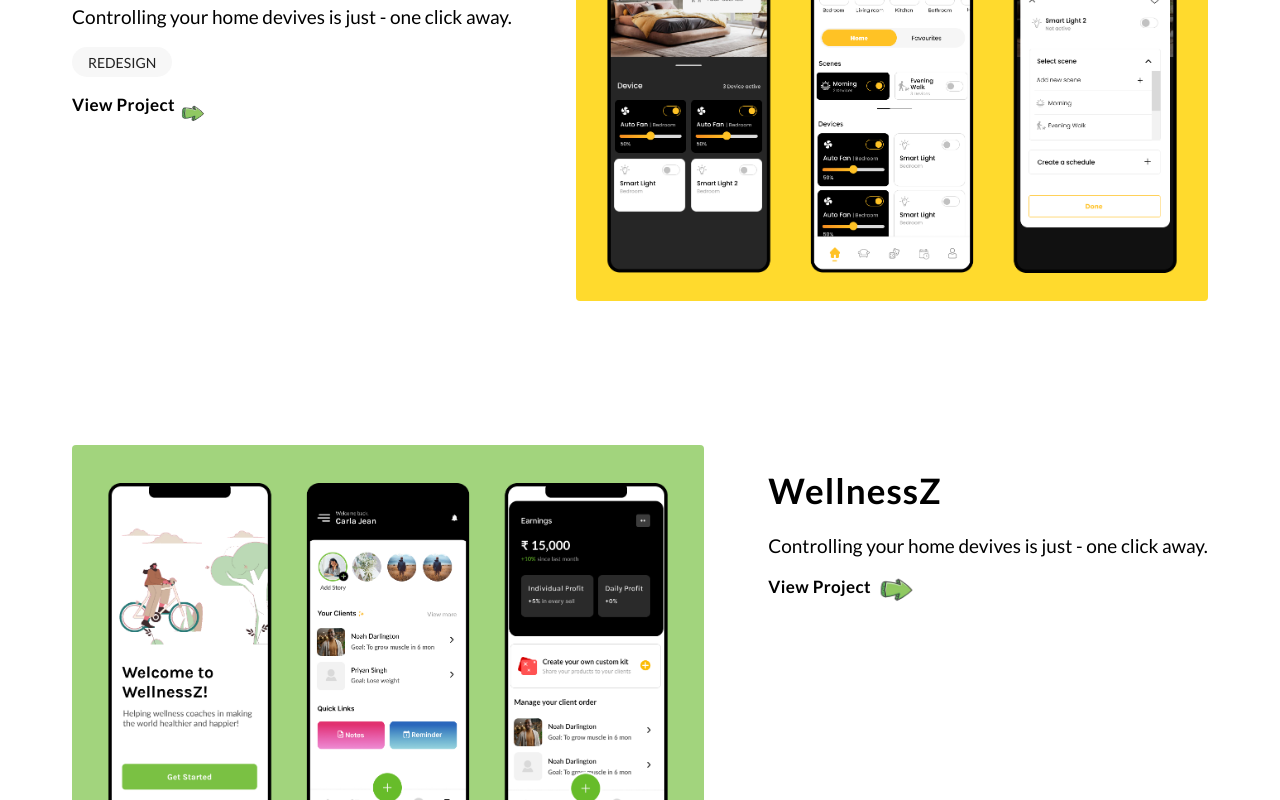
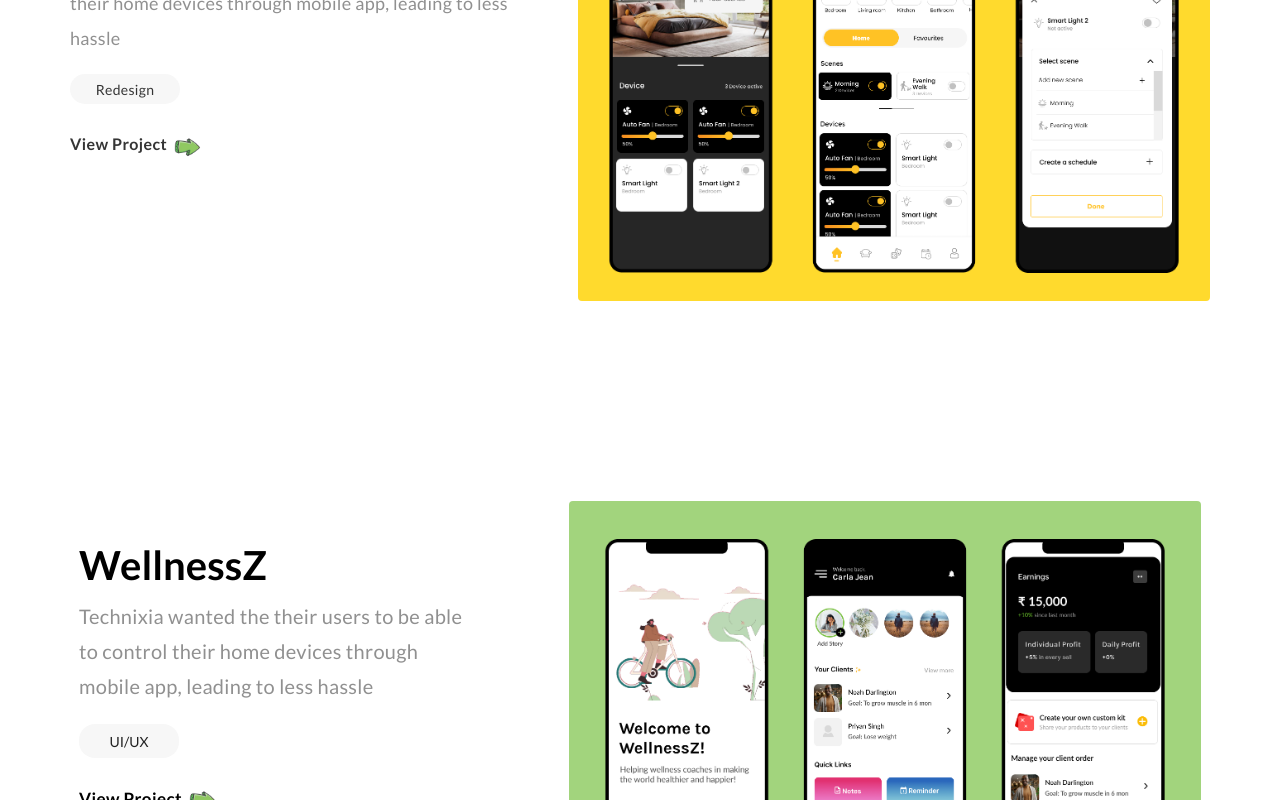
Before and after one commit to angelrana/portfolio-website, a React (Create React App) app: page / in a window 1280 px wide. Shown: the part 900-1700 px from the top of the page. Built offline with nearby package versions, Linux system fonts and the light colour scheme; a web font is replaced by a local one.

Commit message:
work page

```diff
--- a/src/App.css
+++ b/src/App.css
@@ -52,3 +52,7 @@
 html {
     scroll-behavior: smooth;
 }
+
+.role{
+  border-style: 1px solid black;
+}
--- a/src/Home.jsx
+++ b/src/Home.jsx
@@ -76,19 +76,19 @@
               fontWeight: "light",
             }}>
             <a
-              href="#about"
+
               style={{ textDecoration: "none", color: "#2c2c2c" }}
               className="hover-line-animation">
               Home
             </a>
             <a
-              href="#work"
+
               style={{ textDecoration: "none", color: "#2c2c2c" }}
               className="hover-line-animation">
               Resume
             </a>
             <a
-              href="#"
+
               style={{ textDecoration: "none", color: "#2c2c2c" }}
               className="hover-line-animation">
               Contact
@@ -178,93 +178,165 @@
             sx={{
               display: "flex",
               flexDirection: "row",
-                        justifyContent: "space-evenly",
-              alignItems: "flex-start"
+              justifyContent: "center",
+              gap: "60px",
             }}>
-            <Box
-              sx={{
+            <div
+              style={{
                 fontFamily: "Lato, sans-serif",
-
+                width: "28em",
+                marginTop: "-40px",
               }}>
               <p
                 style={{
-                  fontSize: "35px",
+                  fontSize: "40px",
                   fontWeight: "bold",
+                  color: "#222222",
                 }}>
                 Technixia
               </p>
-              <p style={{ fontSize: "19px" }}>
-                Controlling your home devives is just - one click away.
-                        </p>
-                        <div style={{
-                            backgroundColor: "#f7f7f7", width: "100px", height: "30px", borderRadius: "16px",
-                        display: "flex", justifyContent: "center", alignItems: "center"
-                        }}>
-                            <p style={{fontSize: "14px", color: "#222222"}}>REDESIGN</p>
-                        </div>
               <p
                 style={{
-                  fontSize: "17px",
-                  fontWeight: "bold",
+                  fontSize: "18px",
+                  color: "#909090",
+                  lineHeight: "35px",
+                  marginTop: "-30px",
+                  letterSpacing: "0.3px",
+                  fontWeight: "lighter",
+                }}>
+                Technixia wanted the their users to be able to control their
+                home devices through mobile app, leading to less hassle
+              </p>
+
+              <div
+                style={{
+                  backgroundColor: "#f7f7f7",
+                  width: "110px",
+                  height: "30px",
+                  borderRadius: "16px",
+                  display: "flex",
+                  justifyContent: "center",
+                  alignItems: "center",
+                }}>
+                <p
+                  style={{
+                    fontSize: "14px",
+                    color: "#353535",
+                    letterSpacing: "0.3px",
+                  }}>
+                  Redesign
+                </p>
+              </div>
+              <Link to="/technixia" style={{textDecoration: "none", color: "#353535"}}>
+                <div
+                  style={{
+                    display: "flex",
+                    flexDirection: "row",
+                    alignItems: "center",
+                  }}>
+                  <h4
+                    style={{
+                      fontSize: "16px",
+
                       letterSpacing: "0.4px",
+                      marginTop: "30px",
                     }}>
                     View Project
+                  </h4>
                   <img
                     src="/images/greenarrow.png"
                     style={{
-                    position: "absolute",
-                    width: "35px",
+                      width: "40px",
+                      marginTop: "10px",
+                    }}></img>
+                </div>
 
-                  }}></img>
-              </p>
-            </Box>
+              </Link>
+            </div>
+
             <img
               src="/images/technixia-page2.png"
-              style={{ width: "50%", borderRadius: "4px" }}></img>
+              style={{
+                width: "50%",
+                borderRadius: "4px",
+              }}></img>
           </Box>
 
           <Box
             sx={{
               display: "flex",
               flexDirection: "row",
-              justifyContent: "space-evenly",
-              marginTop: "9em",
+              justifyContent: "center",
+              gap: "90px",
+              marginTop: "200px",
             }}>
-            <img
-              src="/images/wellnessZ-page.png"
-              style={{ width: "50%", borderRadius: "4px" }}></img>
-            <Box
-              sx={{
+            <div
+              style={{
                 fontFamily: "Lato, sans-serif",
-
+                width: "25em",
               }}>
-              <h1
+              <p
                 style={{
-                  fontSize: "35px",
-                  letterSpacing: "1px",
-                  fontWeight: "700",
+                  fontSize: "40px",
+                  fontWeight: "bold",
                 }}>
                 WellnessZ
-              </h1>
-              <p style={{ fontSize: "19px" }}>
-                Controlling your home devives is just - one click away.
               </p>
+              <p
+                style={{
+                  fontSize: "20px",
+                  fontWeight: "lighter",
+                  color: "#909090",
+                  lineHeight: "35px",
+                  marginTop: "-30px",
+                  letterSpacing: "0.3px",
+                }}>
+                Technixia wanted the their users to be able to control their
+                home devices through mobile app, leading to less hassle
+              </p>
+
+              <div
+                style={{
+                  backgroundColor: "#f7f7f7",
+                  width: "100px",
+                  height: "34px",
+                  borderRadius: "16px",
+                  display: "flex",
+                  justifyContent: "center",
+                  alignItems: "center",
+                }}>
+                <p style={{ fontSize: "14px", color: "#222222" }}>UI/UX</p>
+              </div>
+              <div
+                style={{
+                  display: "flex",
+                  flexDirection: "row",
+                  alignItems: "center",
+                }}>
                 <p
                   style={{
                     fontSize: "17px",
                     fontWeight: "bold",
                     letterSpacing: "0.4px",
+                    marginTop: "30px",
                   }}>
                   View Project
+                </p>
                 <img
                   src="/images/greenarrow.png"
                   style={{
-                    position: "absolute",
-                    width: "50px",
-                    marginTop: "-14px",
+                    width: "40px",
+                    marginTop: "12px",
                   }}></img>
-              </p>
-            </Box>
+              </div>
+            </div>
+
+            <img
+              src="/images/wellnessZ-page.png"
+              style={{
+                width: "50%",
+                borderRadius: "4px",
+              }}></img>
           </Box>
         </Box>
 
--- a/src/technixia.jsx
+++ b/src/technixia.jsx
@@ -5,6 +5,7 @@
 const Technixia = () => {
     return (
         <Box>
+
         <Box
           sx={{
             flexGrow: 1,
@@ -15,7 +16,8 @@
           }}>
           <Box
             sx={{
-              paddingLeft: 9,
+              //   paddingLeft: 9,
+              marginLeft: 9,
             }}>
             <Link to="/" style={{ textDecoration: "none", color: "black" }}>
               <h1
@@ -29,55 +31,95 @@
           </Box>
           <Box
             sx={{
-              paddingRight: 9,
+              marginRight: 9,
               display: "flex",
               flexDirection: "row",
               justifyContent: "flex-end",
               alignItems: "center",
-              gap: "60px",
+              gap: "55px",
               fontFamily: "Lato, sans-serif",
               fontSize: "16px",
               fontWeight: "light",
             }}>
             <Link to="/">
               <a
-                href="#about"
                 style={{ textDecoration: "none", color: "#2c2c2c" }}
                 className="hover-line-animation">
                 Home
               </a>
             </Link>
             <a
-              href="#work"
+              style={{ textDecoration: "none", color: "#2c2c2c" }}
+              className="hover-line-animation">
+              Resume
+            </a>
+            <a
               style={{ textDecoration: "none", color: "#2c2c2c" }}
               className="hover-line-animation">
               Contact
             </a>
-            <a
-              href="#"
-              style={{ textDecoration: "none", color: "#2c2c2c" }}
-              className="hover-line-animation">
-              Resume
-            </a>
           </Box>
             </Box>
 
+
           <Box
-          style={{
+            sx={{
               display: "flex",
               flexDirection: "row",
-            justifyContent: "space-around",
-            marginTop: "50px",
+              justifyContent: "center",
+                    gap: "60px",
+            marginTop: "30px"
             }}>
-          <Box>
-            <h1>This is technixxa project</h1>
+            <div
+              style={{
+                fontFamily: "Lato, sans-serif",
+                width: "28em",
+                marginTop: "-40px",
+              }}>
+              <p
+                style={{
+                  fontSize: "40px",
+                  fontWeight: "bold",
+                  color: "#222222",
+                }}>
+                Technixia
+              </p>
+              <p
+                style={{
+                  fontSize: "18px",
+                  color: "#909090",
+                  lineHeight: "35px",
+                  marginTop: "-30px",
+                  letterSpacing: "0.3px",
+                  fontWeight: "lighter",
+                }}>
+                Technixia wanted the their users to be able to control their
+                home devices through mobile app, leading to less hassle
+              </p>
+
+            </div>
+
+            <img
+              src="/images/technixia-page2.png"
+              style={{
+                width: "50%",
+                borderRadius: "4px",
+              }}></img>
             </Box>
 
-          <img
-            src="/images/Tech.png"
-            style={{ width: "50%", borderRadius: "4px" }}
-          />
+            <Box className="role" style={{
+                width: "60%", height: "30%",
+         display: "flex", justifyContent: "space-evenly", alignItems: "center", backgroundColor: "white"
+            }}>
+                <div>
+                    <p>Role</p>
+                </div>
+                <div>
+                    Team
+                </div>
+                <div>Duration</div>
             </Box>
+
       </Box>
     );
 }
```
Lines whose indentation alone changed are shown as unchanged.
